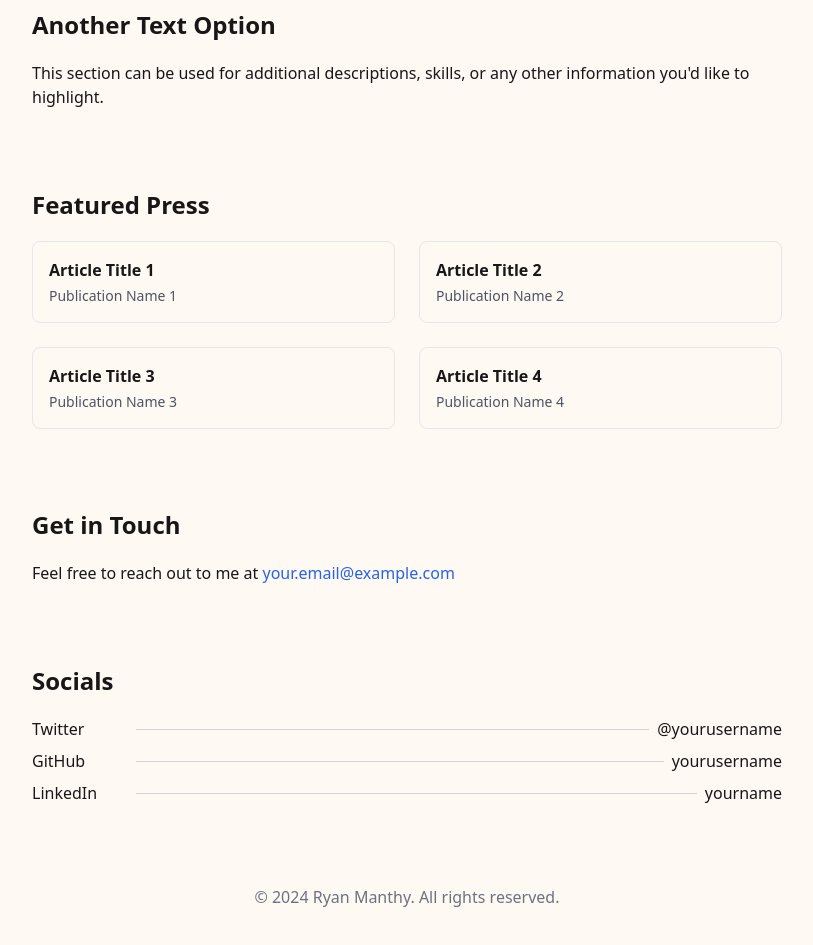
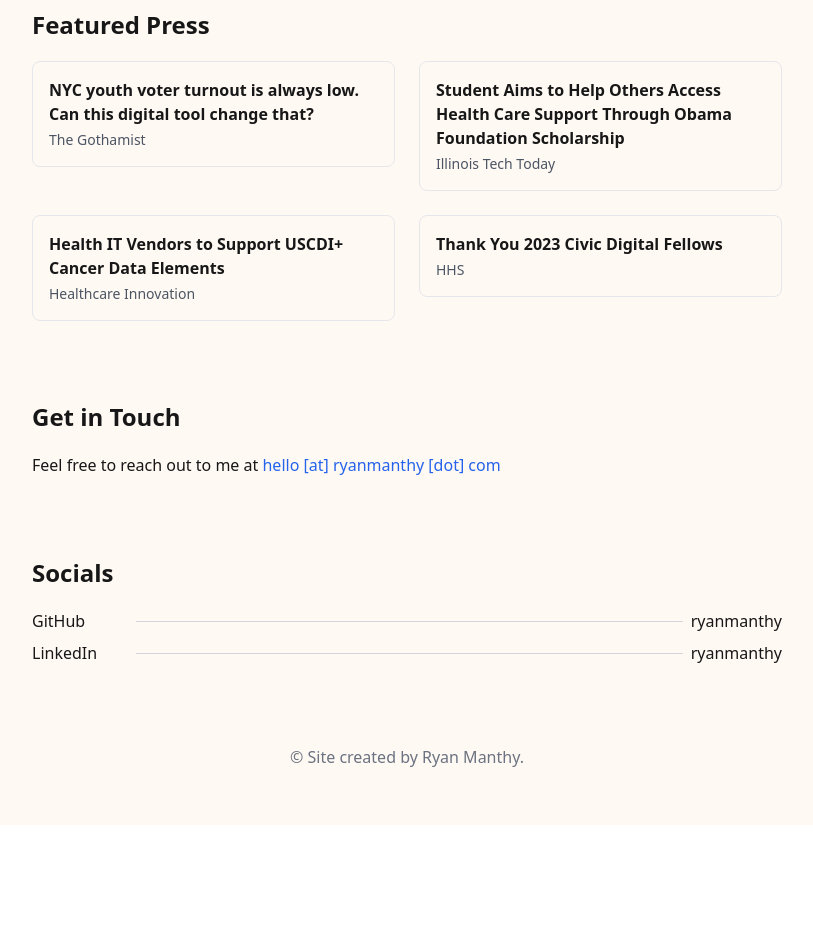
Before and after one commit to ryanmanthy/PersonalSite, a Next.js app in the folder personalsite/: page / in a window 1280 px wide. Shown: the part 1240-2185 px from the top of the page, without its empty margins (233-1046 px from the left). After the commit the page ends 2065 px from the top, so only its background shows below. Built offline with nearby package versions, Linux system fonts and the light colour scheme.

Commit message:
copy fixes

```diff
--- a/personalsite/src/app/page.tsx
+++ b/personalsite/src/app/page.tsx
@@ -173,9 +173,9 @@ useEffect(() => {
             <div className="h-5" aria-hidden="true"></div>
             <p className="text-base">
               I'm in my last year studying <strong>computer science </strong> and <strong>biomedical engineering </strong>at Illinois Tech. Right now, I'm creating software to get out the vote
-              in Pennsylvania and Arizona with <Link href="https://example.com" className="underline">New Voters</Link> and building <Link href="https://example.com" className="underline">GovGoose</Link>, a RAG Model for searching state and local government sites.<br /><br />
-              I've previously worked at the <Link href="https://example.com" className="underline">Chan Zuckerberg Initiative</Link>,
-              <Link href="https://example.com" className="underline">U.S. Department of Health and Human Services</Link>, <Link href="https://example.com" className="underline">Kaplan Institute</Link>, and Dom's Kitchen & Market <span className="italic">(Closed in 2024)</span>. I am a <strong>2022 Obama Chesky Voyager Scholar </strong>
+              in Pennsylvania and Arizona with <Link href="https://www.new-voters.org" className="underline">New Voters</Link> and building <Link href="https://www.govgoose.com" className="underline">GovGoose</Link>, a RAG Model for searching state and local government sites.<br /><br />
+              I've previously worked at the <Link href="https://www.chanzuckerberg.com" className="underline">Chan Zuckerberg Initiative</Link>,
+              <Link href="https://www.hhs.gov/ash/osm/innovationx/index.html" className="underline">U.S. Department of Health and Human Services</Link>, <Link href="https://kaplan.iit.edu" className="underline">Kaplan Institute</Link>, and Dom's Kitchen & Market <span className="italic">(Closed in 2024)</span>. I am a <strong>2022 Obama Chesky Voyager Scholar </strong>
               and 2024 Student Laureate for the <strong>Abraham Lincoln Civic Enagagement Award</strong>. <br /><br />
               My experience has spanned design, software engineering, and business development in government, healthcare, and biotechnology. <span className="italic">Available for Work Fall 2024</span>
             </p>
@@ -207,22 +207,14 @@ useEffect(() => {
             </div>
           </section>
 
-          <section className="transition-all duration-1000 ease-out delay-700">
-            <h2 className="text-2xl font-semibold mb-5">Another Text Option</h2>
-            <p>
-              This section can be used for additional descriptions, skills, or any other
-              information you'd like to highlight.
-            </p>
-          </section>
-
           <section className="transition-all duration-1000 ease-out delay-900">
             <h2 className="text-2xl font-semibold mb-5">Featured Press</h2>
             <div className="grid grid-cols-1 md:grid-cols-2 gap-6">
               {[
-                { title: 'Article Title 1', publication: 'Publication Name 1' },
-                { title: 'Article Title 2', publication: 'Publication Name 2' },
-                { title: 'Article Title 3', publication: 'Publication Name 3' },
-                { title: 'Article Title 4', publication: 'Publication Name 4' },
+                { title: 'NYC youth voter turnout is always low. Can this digital tool change that?', publication: 'The Gothamist' },
+                { title: 'Student Aims to Help Others Access Health Care Support Through Obama Foundation Scholarship', publication: 'Illinois Tech Today' },
+                { title: 'Health IT Vendors to Support USCDI+ Cancer Data Elements', publication: 'Healthcare Innovation' },
+                { title: 'Thank You 2023 Civic Digital Fellows', publication: 'HHS' },
               ].map((article, index) => (
                 <ArticleCard key={article.title} title={article.title} publication={article.publication} index={index} />
               ))}
@@ -233,8 +225,8 @@ useEffect(() => {
             <h2 className="text-2xl font-semibold mb-5">Get in Touch</h2>
             <p>
               Feel free to reach out to me at{' '}
-              <a href="mailto:your.email@example.com" className="text-blue-600 hover:underline">
-                your.email@example.com
+              <a href="mailto:hello@ryanmanthy.com" className="text-blue-600 hover:underline">
+                hello [at] ryanmanthy [dot] com
               </a>
             </p>
           </section>
@@ -243,9 +235,8 @@ useEffect(() => {
             <h2 className="text-2xl font-semibold mb-5">Socials</h2>
             <div className="space-y-2">
               {[
-                { platform: 'Twitter', username: '@yourusername' },
-                { platform: 'GitHub', username: 'yourusername' },
-                { platform: 'LinkedIn', username: 'yourname' },
+                { platform: 'GitHub', username: 'ryanmanthy' },
+                { platform: 'LinkedIn', username: 'ryanmanthy' },
               ].map((social) => (
                 <div key={social.platform} className="flex items-center">
                   <span className="w-24">{social.platform}</span>
@@ -260,7 +251,7 @@ useEffect(() => {
         </main>
       </div>
       <footer className="mt-20 text-center text-gray-500 transition-all duration-1000 ease-out delay-1500">
-        <p>&copy; 2024 Ryan Manthy. All rights reserved.</p>
+        <p>&copy; Site created by Ryan Manthy.</p>
       </footer>
     </div>
   )
```
